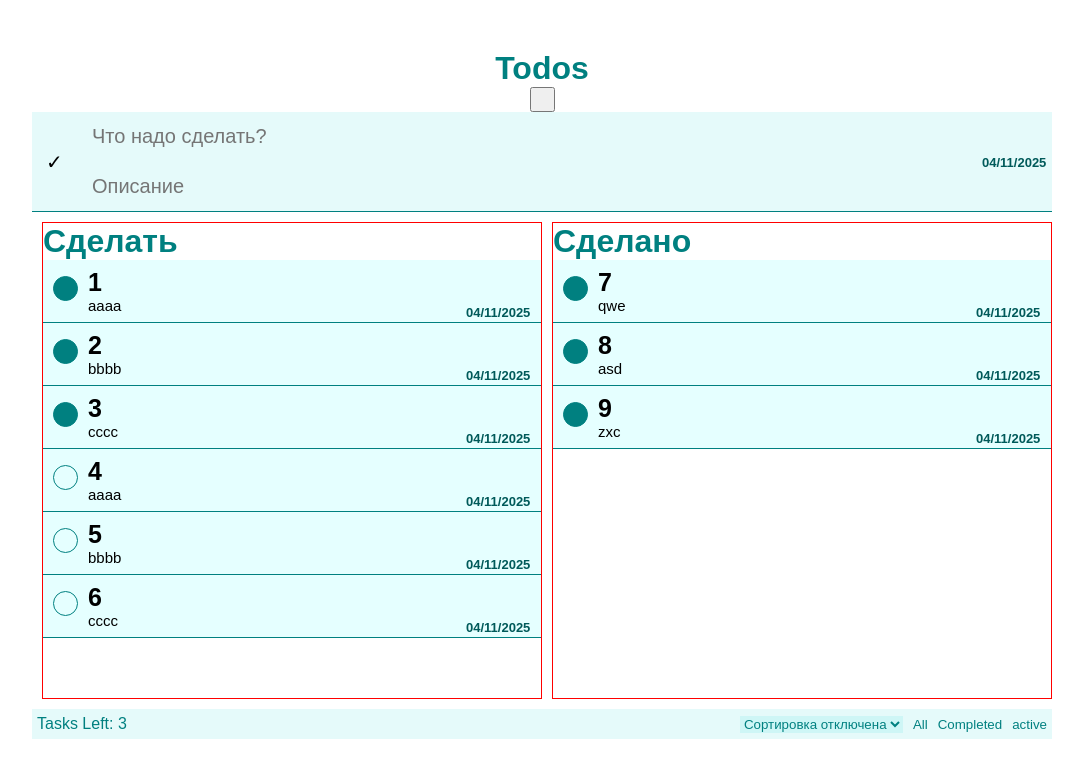
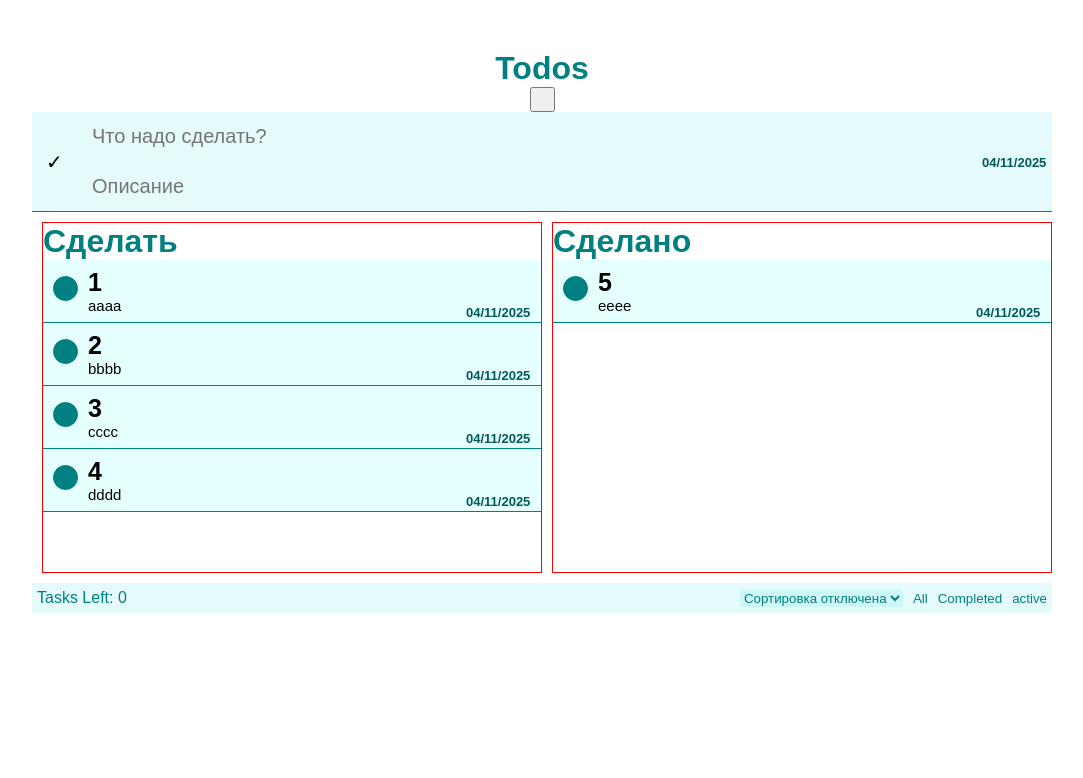
Before and after one commit to Cold-West/Todo, a React (Vite) app: page / in a window 1280 px wide. Shown: the top 778 px of the page, without its empty margins (98-1181 px from the left). Built offline with nearby package versions, Linux system fonts and the light colour scheme.

Commit message:
Example!

```diff
--- a/src/App.tsx
+++ b/src/App.tsx
@@ -1,171 +1,277 @@
 import { useMemo, useState, useCallback } from "react";
 import { TodoAppTask, TodoAppHeader, TodoAppFooter } from "./components";
-import { testTasks, todoListDefault } from "./todoListDefault";
-import { FilterType, SorterType, TaskType } from "./types";
+import { BOARDS_INIT, TASKS_INIT } from "./constants";
+import { BoardType, FilterType, SorterType, TaskMap, TaskType } from "./types";
 import "./App.css";
 import "react-datepicker/dist/react-datepicker.css";
 
 export function App() {
-  const [todoTasks, setTodoTasks] = useState(todoListDefault);
-
+  /*
+    Data source
+  */
+  const [tasksMap, setTasksMap] = useState<TaskMap>(TASKS_INIT);
+  const [boards, setBoards] = useState<BoardType[]>(BOARDS_INIT);
   const [filters, setFilters] = useState<FilterType>(FilterType.ALL);
-
   const [sorters, setSorters] = useState<SorterType>(SorterType.OFF);
 
-  const filteredTasks = useMemo(() => {
-    if (filters === FilterType.ACTIVE) {
-      return todoTasks.filter((t) => t.check !== true);
-    }
-    if (filters === FilterType.COMPLETED) {
-      return todoTasks.filter((t) => t.check == true);
-    }
-    return todoTasks;
-  }, [filters, todoTasks]);
+  /*
+    Transitive data
+  */
+  const todoActiveCounter = useMemo(() => {
+    return Object.values(tasksMap).filter((t) => t.check !== true).length;
+  }, [tasksMap]);
 
-  const visibleTasks = useMemo(() => {
-    if (sorters === SorterType.aTOb) {
-      return [...filteredTasks].sort((a, b) => a.title.localeCompare(b.title));
-    }
-    if (sorters === SorterType.bTOa) {
-      return [...filteredTasks].sort((a, b) => b.title.localeCompare(a.title));
-    }
-    return filteredTasks;
-  }, [filteredTasks, sorters]);
+  // const filteredTasks = useMemo(() => {
+  //   if (filters === FilterType.ACTIVE) {
+  //     return todoTasks.filter((t) => t.check !== true);
+  //   }
+  //   if (filters === FilterType.COMPLETED) {
+  //     return todoTasks.filter((t) => t.check == true);
+  //   }
+  //   return todoTasks;
+  // }, [filters, todoTasks]);
 
-  const todoActiveCounter = useMemo(() => {
-    return todoTasks.filter((t) => t.check !== true).length;
-  }, [todoTasks]);
+  // const visibleTasks = useMemo(() => {
+  //   if (sorters === SorterType.aTOb) {
+  //     return [...filteredTasks].sort((a, b) => a.title.localeCompare(b.title));
+  //   }
+  //   if (sorters === SorterType.bTOa) {
+  //     return [...filteredTasks].sort((a, b) => b.title.localeCompare(a.title));
+  //   }
+  //   return filteredTasks;
+  // }, [filteredTasks, sorters]);
 
-  const [boards, setBoards] = useState([
-    { id: 1, title: "Сделать", items: visibleTasks },
-    { id: 2, title: "Сделано", items: testTasks },
-  ]);
+  /*
+    Actions
+  */
+
+  const addBoard = () => {
+    setBoards((prev) => {
+      return [...prev, { id: String(Date.now()), title: "test", taskIds: [] }];
+    });
+  };
 
   const createNewTodo = useCallback(
     (title: string, text: string, date: Date | null) => {
-      setTodoTasks((prev) => {
-        return [...prev, { title, text, id: Date.now(), check: false, date }];
+      const taskId = String(Date.now());
+
+      setTasksMap((prev) => {
+        const task: TaskType = {
+          title,
+          text,
+          id: taskId,
+          check: false,
+          date,
+        };
+
+        return { ...prev, [taskId]: task };
       });
+      setBoards(prev => {
+        const firstEl = prev[0];
+        const restOfBoard = prev.slice(1);
+
+        return [
+          {
+            ...firstEl,
+            taskIds: [
+              ...firstEl.taskIds,
+              taskId
+            ],
+          },
+          ...restOfBoard]
+      })
     },
     []
   );
 
-  const addBoard = () =>{
+  const removeTodo = useCallback((id: string) => {
+    setTasksMap((prev) => {
+      const newMap: TaskMap = Object.create(prev);
+      delete newMap[id];
+
+      return newMap;
+    });
     setBoards((prev) => {
-      return [...prev, { id: Date.now(), title:"test", items:[]}];
-    });
-  }
-
-  const removeTodo = useCallback((id: number) => {
-    setTodoTasks((prev) => prev.filter((t) => t.id !== id));
+      return prev.map(board => ({
+        ...board,
+        taskIds: board.taskIds.filter(taskId => taskId !== id)
+      }))
+    })
   }, []);
 
-  const checkClicked = useCallback((id: number) => {
-    setTodoTasks((prev) =>
-      prev.map((task) => {
-        if (task.id === id) {
+  const checkClicked = useCallback((id: string) => {
+    setTasksMap((prev) => {
       return {
-            ...task,
-            check: !task.check,
+        ...prev,
+        [id]: {
+          ...prev[id],
+          check: !prev[id].check,
+        },
+      };
+    });
+  }, []);
+
+  const toggleChecks = useCallback(() => {
+    setTasksMap((prev) => {
+      const taskIds = Object.keys(prev);
+      const newMap: TaskMap = {};
+
+      for (const taskId of taskIds) {
+        newMap[taskId] = {
+          ...prev[taskId],
+          check: todoActiveCounter === 0 ? false : true,
         };
       }
 
-        return task;
-      })
-    );
-  }, []);
-
-  const toggleChecks = useCallback(() => {
-    if (todoActiveCounter == 0) {
-      setTodoTasks((prev) => prev.map((task) => ({ ...task, check: false })));
-    } else
-      setTodoTasks((prev) => prev.map((task) => ({ ...task, check: true })));
+      return newMap;
+    });
   }, [todoActiveCounter]);
 
   const sortByName = useCallback((sort: SorterType) => {
     setSorters(sort);
   }, []);
 
-  const [currentTask, setCurrentTask] = useState<null | TaskType>(null);
+  /* DND */
+  const [draggableTask, setDraggableTask] = useState<null | TaskType>(null);
+  const [draggableBoard, setDraggableBoard] = useState<null | BoardType>(null);
 
-  const [currentBoard, setCurrentBoard] = useState(null);
+  const dragOverHandler = (e: React.DragEvent<HTMLDivElement>) => {
+    e.preventDefault();
+    const target = e.target as HTMLDivElement;
 
-  const dragOverHandler = (e) => {
-    e.preventDefault();
-    if (e.target.className == "TodoAppBox") {
-      e.target.style.boxShadow = "0 4px 3px gray";
+    if (target.className == "TodoAppBox") {
+      target.style.boxShadow = "0 4px 3px gray";
     }
   };
 
-  const dragLeaveHandler = (e) => {
-    e.target.style.boxShadow = "none";
+  const dragLeaveHandler = (e: React.DragEvent<HTMLDivElement>) => {
+    const target = e.target as HTMLDivElement;
+    target.style.boxShadow = "none";
   };
 
-  const dragStartHandler = (e, task: TaskType, board) => {
-    setCurrentTask(task);
-    setCurrentBoard(board);
+  const dragStartHandler = (e: React.DragEvent<HTMLDivElement>, task: TaskType, board: BoardType) => {
+    setDraggableTask(task);
+    setDraggableBoard(board);
   };
 
-  const dragEndHandler = (e) => {
-    e.target.style.boxShadow = "none";
+  const dragEndHandler = (e: React.DragEvent<HTMLDivElement>) => {
+    const target = e.target as HTMLDivElement;
+    target.style.boxShadow = "none";
   };
 
-  const dropHandler = (e, task: TaskType, board) => {
-    e.target.style.boxShadow = "none";
-    if (currentTask === null || currentBoard === null) {
+  const dropHandler = (
+    e: React.DragEvent<HTMLDivElement>,
+    targetBoard: BoardType,
+    targetTask?: TaskType,
+  ) => {
+    const target = e.target as HTMLDivElement;
+    target.style.boxShadow = "none";
+
+    if (draggableTask === null || draggableBoard === null) {
       return;
     }
 
-    if (e.target.className === "TodoAppBox") {
-      const currentIndex = currentBoard.items.indexOf(currentTask);
-      const dropIndex = board.items.indexOf(task);
-      currentBoard.items.splice(currentIndex, 1);
-      board.items.splice(dropIndex, 0, currentTask);
-      setCurrentTask(null);
+    if (target.className === "TodoAppBox") {
+      const draggableTaskIndex = draggableBoard.taskIds.indexOf(draggableTask.id);
+      const dropIndex = targetBoard.taskIds.indexOf(targetTask.id);
+
+      setBoards((prev) => {
+        return prev.map(board => {
+          if (board.id === targetBoard.id && targetBoard.id === draggableBoard.id) {
+            const newTaskIds = [...board.taskIds];
+            newTaskIds.splice(draggableTaskIndex, 1);
+            newTaskIds.splice(dropIndex, 0, draggableTask.id);
+
+            return {
+              ...board,
+              taskIds: newTaskIds,
+            }
+          }
+
+          if (board.id === targetBoard.id) {
+            const newTaskIds = [...board.taskIds];
+            newTaskIds.splice(dropIndex, 0, draggableTask.id)
+
+            return {
+              ...board,
+              taskIds: newTaskIds,
+            }
+          }
+
+          if (board.id === draggableBoard.id) {
+            const newTaskIds = [...board.taskIds];
+            newTaskIds.splice(draggableTaskIndex, 1)
+
+            return {
+              ...board,
+              taskIds: newTaskIds,
+            }
+          }
+
+          return board;
+        })
+      })
+      // setDraggableTask(null);
+      // setDraggableBoard(null);
     }
   };
 
-  const dropOnBoardHandler = (e, board:BoardType) => {
-    if (currentTask === null || currentBoard === null) {
-      return;
-    }
-    if (e.target.className !== "TodoAppBox") {
-      board.items.push(currentTask);
-      const currentIndex = currentBoard.items.indexOf(currentTask);
-      currentBoard.items.splice(currentIndex, 1);
-      setCurrentTask(null);
-    }
-  };
+  // const dropOnBoardHandler = (e: React.DragEvent<HTMLDivElement>, board: BoardType) => {
+  //   const target = e.target as HTMLDivElement;
+
+  //   if (currentTask === null || currentBoard === null) {
+  //     return;
+  //   }
+  //   if (target.className !== "TodoAppBox") {
+  //     board.items.push(currentTask);
+  //     const currentIndex = currentBoard.items.indexOf(currentTask);
+  //     currentBoard.items.splice(currentIndex, 1);
+  //     setCurrentTask(null);
+  //   }
+  // };
+
   return (
     <>
       <h1>Todos</h1>
       <div className="page">
         <div className="TodoApp">
-          <button type="button" className="boardButton" onClick={addBoard}></button>
+          <button
+            type="button"
+            className="boardButton"
+            onClick={addBoard}
+          ></button>
           <TodoAppHeader check={toggleChecks} create={createNewTodo} />
 
           <div className="boardSpace">
-
             {boards.map((board) => (
               <div
+                key={board.id}
                 className="board"
                 onDragOver={(e) => dragOverHandler(e)}
-                onDrop={(e) => dropOnBoardHandler(e, board)}
+                onDrop={(e) => dropHandler(e, board)}
               >
                 <h1>{board.title}</h1>
-                {board.items.map((task) => (
-                  <TodoAppTask
+                {board.taskIds.map((taskId) => {
+                  const task = tasksMap[taskId];
+
+                  return (
+                    <div
+                      key={taskId}
+                      draggable={true}
                       onDragOver={(e) => dragOverHandler(e)}
                       onDragLeave={(e) => dragLeaveHandler(e)}
                       onDragStart={(e) => dragStartHandler(e, task, board)}
                       onDragEnd={(e) => dragEndHandler(e)}
-                    onDrop={(e) => dropHandler(e, task, board)}
+                      onDrop={(e) => dropHandler(e, board, task)}
+                    >
+                      <TodoAppTask
                         remove={() => removeTodo(task.id)}
-                    onCheckClicked={() => checkClicked(task.id)}
+                        onCheckClicked={() => checkClicked(taskId)}
                         task={task}
-                    key={task.id}
                       />
-                ))}
+                    </div>
+                  )
+                })}
               </div>
             ))}
           </div>
--- a/src/components/TodoAppTask/TodoAppTask.tsx
+++ b/src/components/TodoAppTask/TodoAppTask.tsx
@@ -6,35 +6,14 @@ type TodoAppTaskProps = {
   task: TaskType;
   remove: () => void;
   onCheckClicked: () => void;
-  onDragOver: (e) => void;
-  onDragLeave: (e) => void;
-  onDragStart: (e) => void;
-  onDragEnd: (e) => void;
-  onDrop: (e) => void;
 };
 
 export const TodoAppTask = (props: TodoAppTaskProps) => {
-  const {
-    task,
-    remove,
-    onCheckClicked,
-    onDragOver,
-    onDragLeave,
-    onDragEnd,
-    onDragStart,
-    onDrop,
-  } = props;
+  const { task, remove, onCheckClicked } = props;
   const [startDate, setStartDate] = useState<Date | null>(task.date);
+
   return (
-    <div
-      onDragOver={onDragOver}
-      onDragLeave={onDragLeave}
-      onDragStart={onDragStart}
-      onDragEnd={onDragEnd}
-      onDrop={onDrop}
-      draggable={true}
-      className="TodoAppBox"
-    >
+    <div className="TodoAppBox">
       <div>
         <input
           type="checkbox"
--- /dev/null
+++ b/src/constants.ts
@@ -0,0 +1,44 @@
+import { BoardType, TaskMap } from "./types";
+
+export const TASKS_INIT: TaskMap = {
+  "1": {
+    title: "1",
+    text: "aaaa",
+    id: "1",
+    check: true,
+    date: new Date(),
+  },
+  "2": {
+    title: "2",
+    text: "bbbb",
+    id: "2",
+    check: true,
+    date: new Date(),
+  },
+  "3": {
+    title: "3",
+    text: "cccc",
+    id: "3",
+    check: true,
+    date: new Date(),
+  },
+  "4": {
+    title: "4",
+    text: "dddd",
+    id: "4",
+    check: true,
+    date: new Date(),
+  },
+  "5": {
+    title: "5",
+    text: "eeee",
+    id: "5",
+    check: true,
+    date: new Date(),
+  },
+};
+
+export const BOARDS_INIT: BoardType[] = [
+  { id: "1", title: "Сделать", taskIds: ['1', '2', '3', '4'] },
+  { id: "2", title: "Сделано", taskIds: ['5'] },
+];
--- a/src/todoListDefault.ts
+++ /dev/null
@@ -1,16 +0,0 @@
-import { TaskType } from "./types";
-
-export const todoListDefault: TaskType[] = [
-  { title: "1", text: "aaaa", id: 1, check: true, date: new Date() },
-  { title: "2", text: "bbbb", id: 2, check: true, date: new Date() },
-  { title: "3", text: "cccc", id: 3, check: true, date: new Date() },
-  { title: "4", text: "aaaa", id: 4, check: false, date: new Date() },
-  { title: "5", text: "bbbb", id: 5, check: false, date: new Date() },
-  { title: "6", text: "cccc", id: 6, check: false, date: new Date() },
-];
-
-export const testTasks: TaskType[] = [
-  { title: "7", text: "qwe", id: 7, check: true, date: new Date() },
-  { title: "8", text: "asd", id: 8, check: true, date: new Date() },
-  { title: "9", text: "zxc", id: 9, check: true, date: new Date() },
-];
```
Also changed, not shown: src/types.ts (+10 -1 lines). Lines whose indentation alone changed are shown as unchanged.
